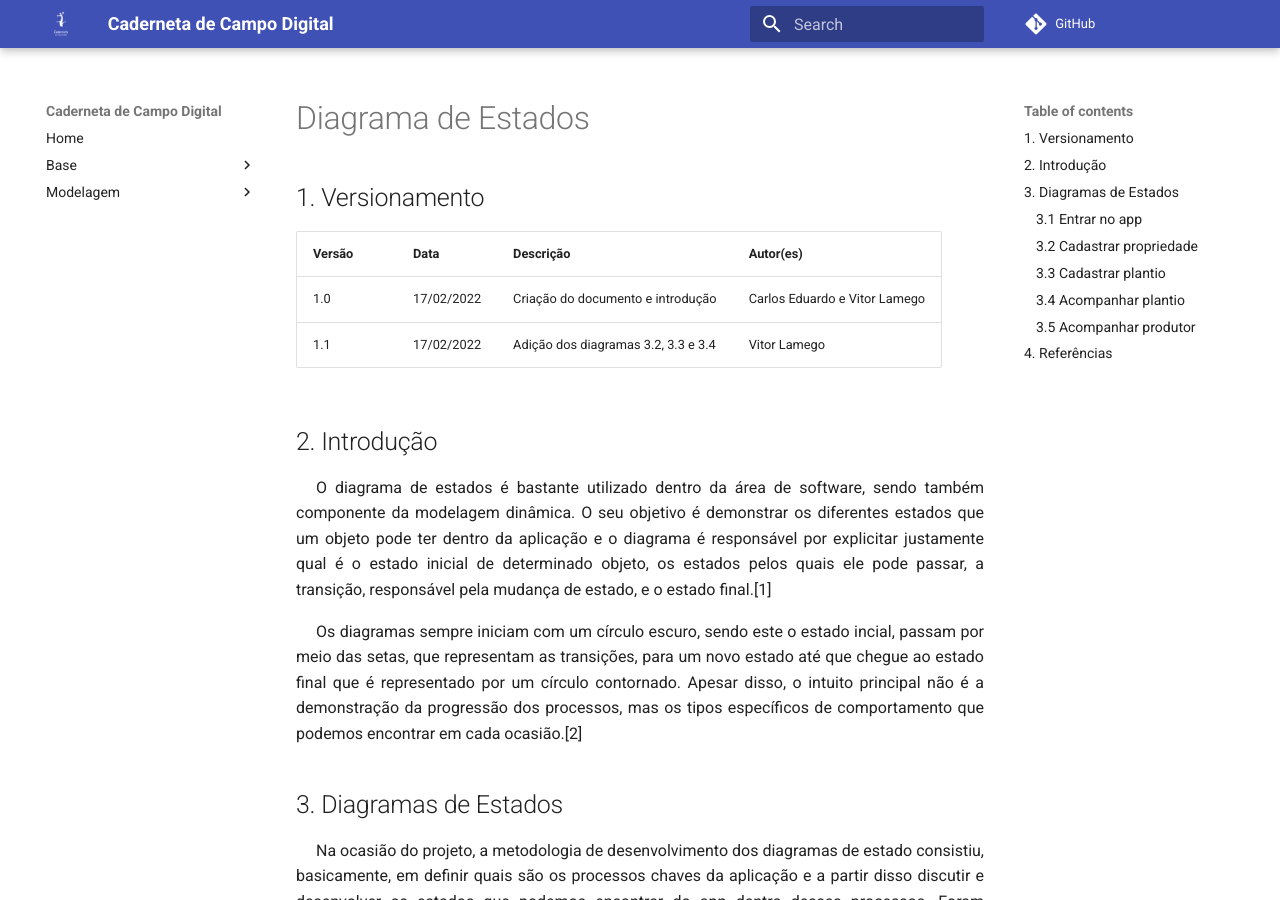
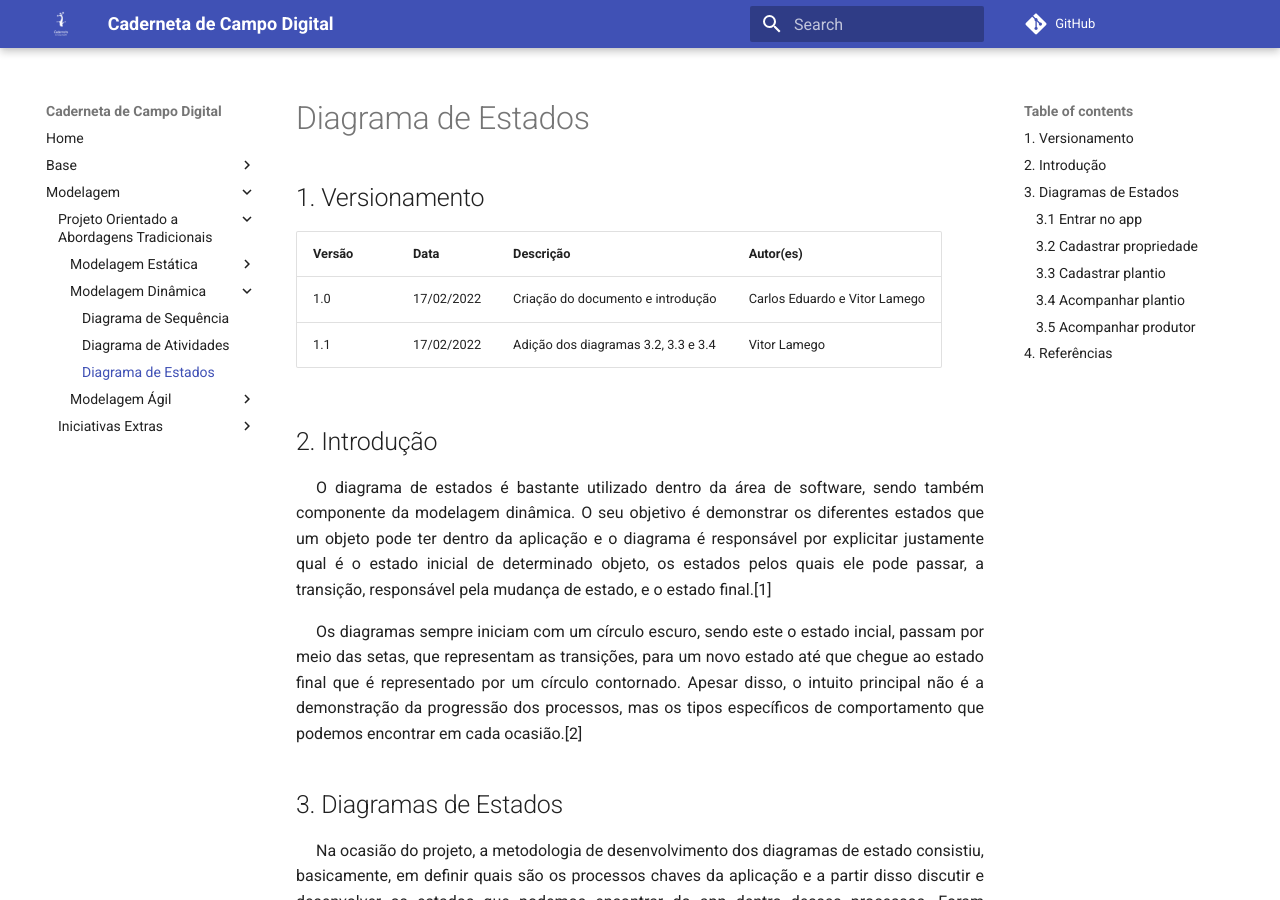
Before and after one commit to UnBArqDsw2021-2/2021.2_G4_CadernetaDeCampoDigital_docs, an MkDocs documentation site: the page built from docs/modelagem/dinamica/diagrama_de_estados.md, in a window 1280 px wide and 900 px high. Built offline with MkDocs 1.6.1 and Material for MkDocs 9.7.7, drawn with Linux system fonts in a browser that asks for light colours; comment, search, counter and statistics services are not loaded.

Commit message:
#64 Adicionando diagramas e adicionando documento ao mkdocs

```diff
--- a/mkdocs.yml
+++ b/mkdocs.yml
@@ -68,7 +68,7 @@ nav:
         - Diagrama de Sequência: modelagem/dinamica/diagrama_de_sequencia.md
       #   - Diagrama de Comunicação:
         - Diagrama de Atividades: modelagem/dinamica/diagrama_de_atividades.md
-      #   - Diagrama de Estados:
+        - Diagrama de Estados: modelagem/dinamica/diagrama_de_estados.md
       - Modelagem Ágil:
         - Product Backlog: modelagem/agil/product_backlog.md
         - Especificação Suplementar: modelagem/agil/especificacao_suplementar.md
```
Also changed, not shown: docs/assets/modelagem/dinamica/diagrama_estados/acompanhar_plantio.svg (added), docs/assets/modelagem/dinamica/diagrama_estados/cadastrar_plantio.svg (added), docs/assets/modelagem/dinamica/diagrama_estados/cadastrar_propriedade.svg (added).
